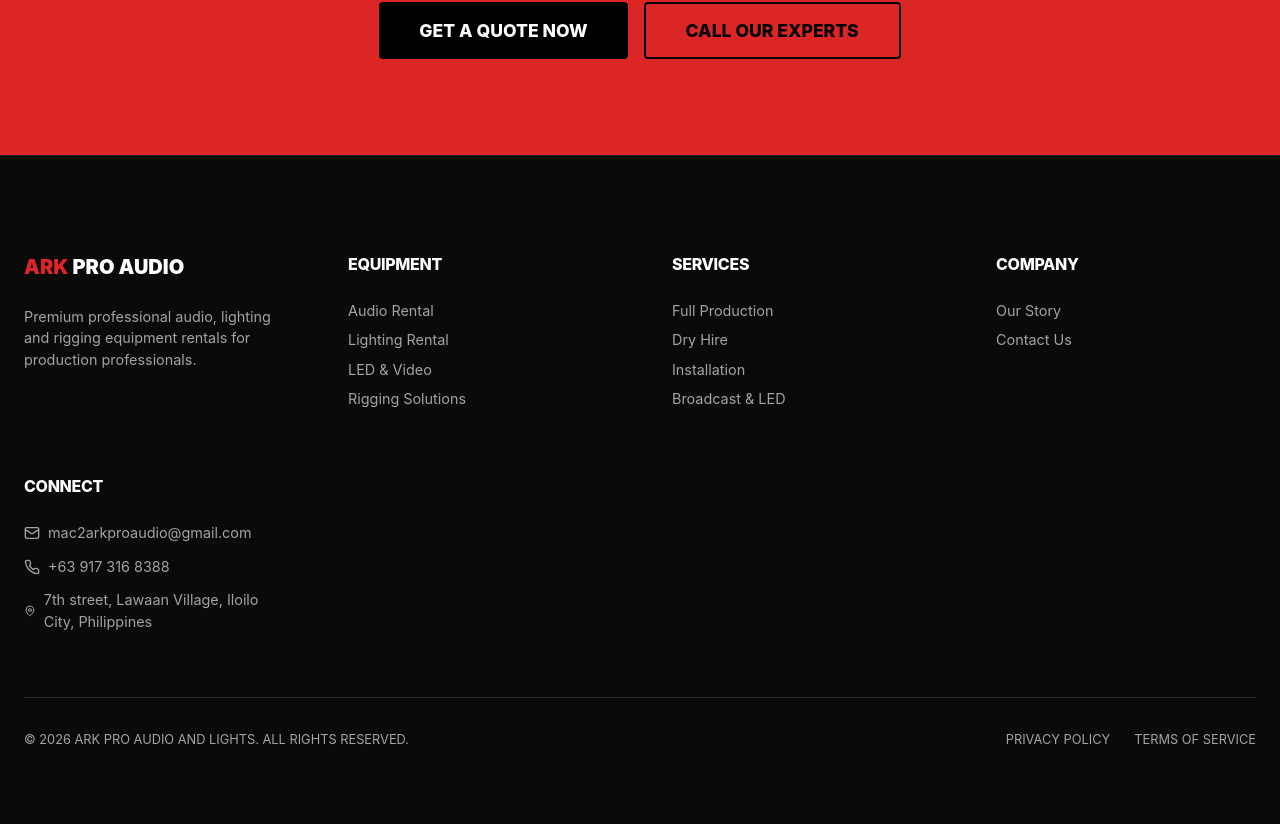
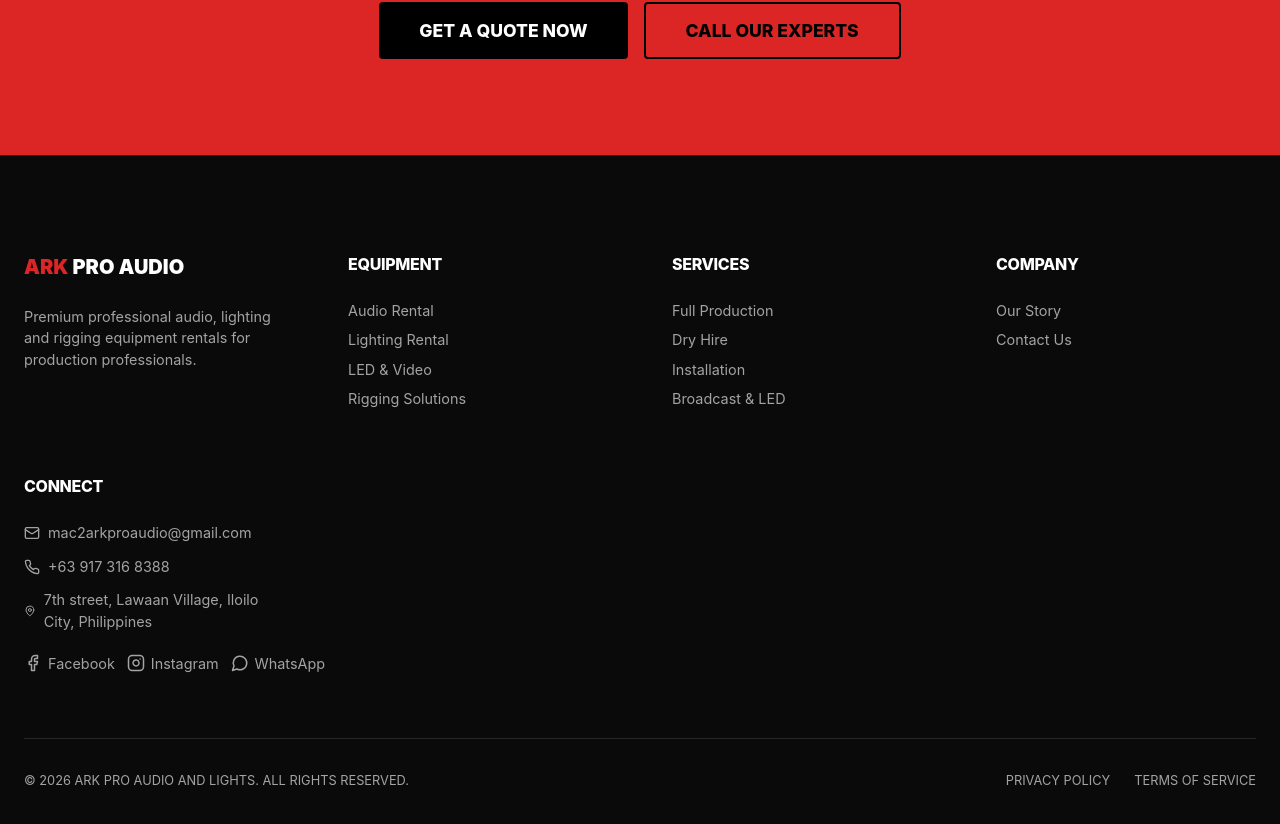
Before and after one commit to andrejames-eckho/ark-website, a React (Vite) app: page / in a window 1280 px wide. Shown: the part 2077-2901 px from the top of the page. Built offline with nearby package versions, Linux system fonts and the light colour scheme.

Commit message:
footer icons

```diff
--- a/src/components/Footer.tsx
+++ b/src/components/Footer.tsx
@@ -1,6 +1,6 @@
 import React from 'react';
 import { Link } from 'react-router-dom';
-import { Mail, Phone, MapPin } from 'lucide-react';
+import { Mail, Phone, MapPin, Facebook, Instagram, MessageCircle } from 'lucide-react';
 
 const Footer: React.FC = () => {
     return (
@@ -46,6 +46,20 @@ const Footer: React.FC = () => {
                             <div style={{ display: 'flex', alignItems: 'center', gap: '8px' }}><Mail size={16} /> mac2arkproaudio@gmail.com</div>
                             <div style={{ display: 'flex', alignItems: 'center', gap: '8px' }}><Phone size={16} /> +63 917 316 8388</div>
                             <div style={{ display: 'flex', alignItems: 'center', gap: '8px' }}><MapPin size={16} /> 7th street, Lawaan Village, Iloilo City, Philippines</div>
+                            <div style={{ display: 'flex', gap: '12px', marginTop: '8px' }}>
+                                <a href="https://www.facebook.com/ARKproaudioandlights" target="_blank" rel="noopener noreferrer" style={{ display: 'flex', alignItems: 'center', gap: '6px', color: 'var(--color-text-muted)', textDecoration: 'none', transition: 'color 0.2s' }} onMouseOver={(e) => e.currentTarget.style.color = 'var(--color-primary)'} onMouseOut={(e) => e.currentTarget.style.color = 'var(--color-text-muted)'}>
+                                    <Facebook size={18} />
+                                    <span>Facebook</span>
+                                </a>
+                                <a href="https://www.instagram.com/arkpro.official/" target="_blank" rel="noopener noreferrer" style={{ display: 'flex', alignItems: 'center', gap: '6px', color: 'var(--color-text-muted)', textDecoration: 'none', transition: 'color 0.2s' }} onMouseOver={(e) => e.currentTarget.style.color = 'var(--color-primary)'} onMouseOut={(e) => e.currentTarget.style.color = 'var(--color-text-muted)'}>
+                                    <Instagram size={18} />
+                                    <span>Instagram</span>
+                                </a>
+                                <a href="https://wa.me/639173168388" target="_blank" rel="noopener noreferrer" style={{ display: 'flex', alignItems: 'center', gap: '6px', color: 'var(--color-text-muted)', textDecoration: 'none', transition: 'color 0.2s' }} onMouseOver={(e) => e.currentTarget.style.color = 'var(--color-primary)'} onMouseOut={(e) => e.currentTarget.style.color = 'var(--color-text-muted)'}>
+                                    <MessageCircle size={18} />
+                                    <span>WhatsApp</span>
+                                </a>
+                            </div>
                         </div>
                     </div>
                 </div>
```
